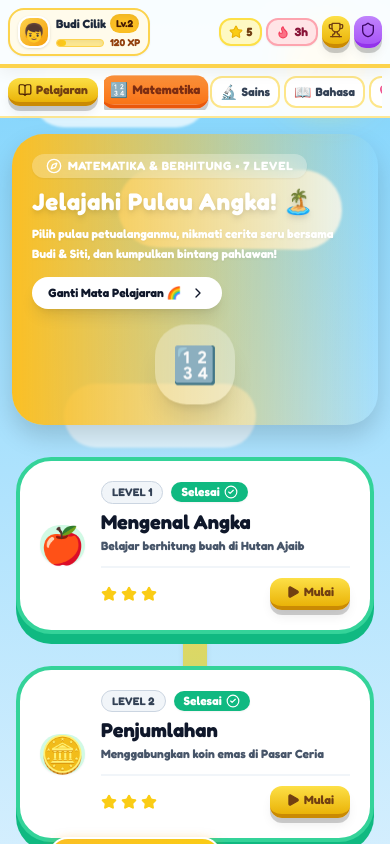
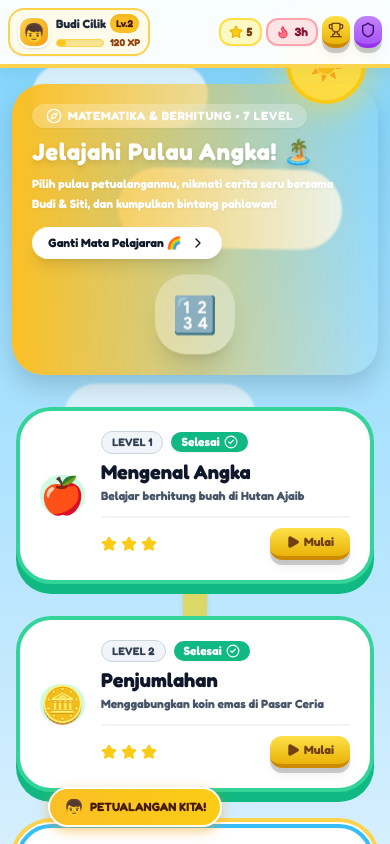
Before and after one commit to DwiParzIbr/pixel-learning-pwa, a Next.js app: page / in a window 390 px wide. Shown: the top 844 px of the page. Built offline with nearby package versions, Linux system fonts and the light colour scheme.

Commit message:
fix(mobile): hide subject selector bar on mobile viewport

```diff
--- a/src/components/world-map/WorldMap.tsx
+++ b/src/components/world-map/WorldMap.tsx
@@ -187,8 +187,8 @@ export const WorldMap: React.FC<WorldMapProps> = ({
         </div>
       </header>
 
-      {/* Subject Selector Bar */}
-      <div className="sticky top-[52px] sm:top-[68px] z-30 bg-white/95 backdrop-blur-md border-b-2 border-amber-200/90 px-2 sm:px-4 py-1.5 sm:py-2 shadow-xs">
+      {/* Subject Selector Bar (Hidden on mobile as requested, visible on tablet/desktop) */}
+      <div className="hidden sm:block sticky top-[68px] z-30 bg-white/95 backdrop-blur-md border-b-2 border-amber-200/90 px-2 sm:px-4 py-1.5 sm:py-2 shadow-xs">
         <div className="max-w-5xl mx-auto flex items-center justify-between gap-1.5 sm:gap-2">
           {/* Menu Pelajaran Trigger Button */}
           <button
```
